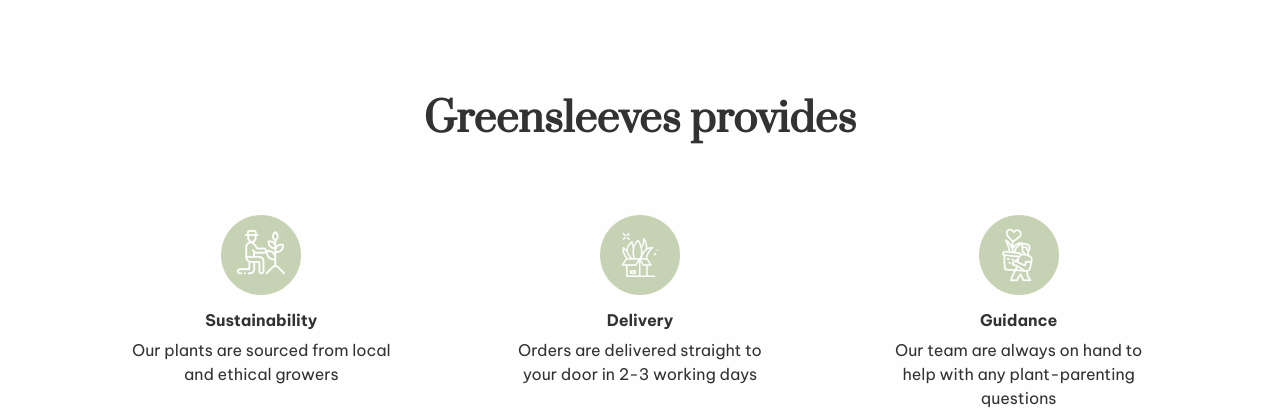
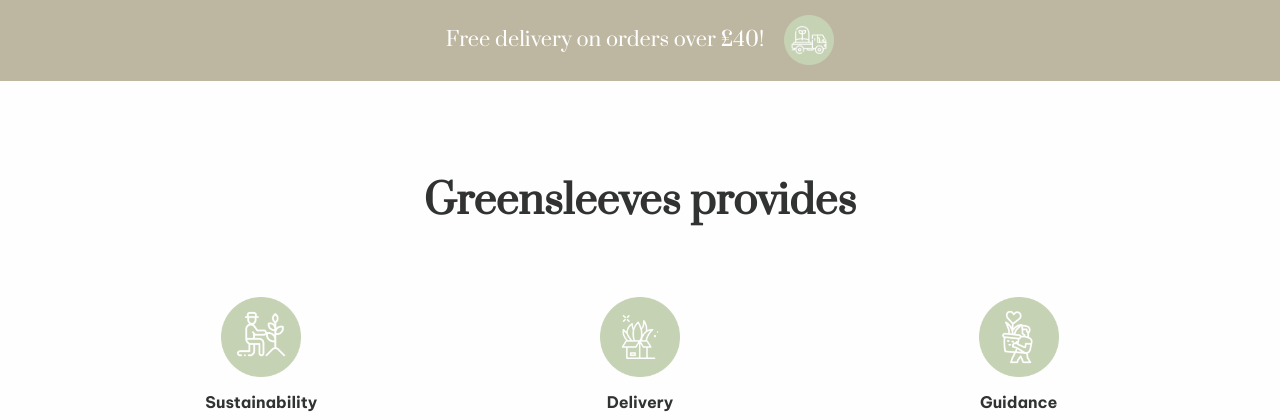
Before and after one commit to lmw95/MS4-greensleeves, a Django app: template home/templates/home/index.html in a window 1280 px wide. Shown: the part 911-1331 px from the top of the page. Run offline with Django 3.2, Linux system fonts and the light colour scheme; the template is opened without the code that fills it, so the values that code supplies are empty; parts of the project's set-up code (start-up, migrations or seed data) failed here and were passed over; some libraries are stand-ins or nearby versions.

Commit message:
Create discount banner and add to index.html

```diff
--- a/home/templates/home/index.html
+++ b/home/templates/home/index.html
@@ -38,6 +38,7 @@
         </div>
     </div>
 </div>
+{% include 'includes/discount.html' %}
 <div class="container-fluid why-greensleeves p-5">
     <div class="row">
         <div class="col-12 mb-4">
@@ -166,6 +167,7 @@
         </div>
     </div>
 </div>
+{% include 'includes/discount.html' %}
 <div class="container-fluid testimonials">
     <div class="row">
         <div class="col-12 testimonials-text p-5 d-flex flex-column">
--- a/static/css/_base.css
+++ b/static/css/_base.css
@@ -29,6 +29,7 @@ body {
     font-weight: 500;
     letter-spacing: 2px;
     font-family: var(--brand);
+    margin-right: 0;
 }
 
 .navbar-brand:hover {
@@ -107,3 +108,19 @@ body {
     margin-bottom: 0;
     padding-left: 0 !important;
 }
+
+/*----------------- [Discount banner] -----------------*/
+
+.discount-banner {
+    background-color: var(--beige);
+    font-family: var(--header);
+    color: var(--white);
+}
+
+.discount-banner h1 {
+    margin: 0;
+}
+
+.discount-banner img {
+    margin-left: 20px;
+}
--- a/static/css/_media-queries.css
+++ b/static/css/_media-queries.css
@@ -1,3 +1,11 @@
+@media only screen and (max-width: 322px) {
+
+    .discount-banner img {
+        margin-right: 20px;
+    }
+
+}
+
 @media only screen and (max-width: 375px) {
 
     .everyone-text h1 {
--- /dev/null
+++ b/templates/allauth/includes/discount.html
@@ -0,0 +1,8 @@
+<div class="container-fluid p-3 discount-banner d-flex justify-content-center align-items-center">
+    <div>
+        <h1 class="fs-5 text-center">Free delivery on orders over £40!</h1>
+    </div>
+    <div>
+        <img src="media/delivery-truck.png" height="50" width="50" class="my-auto">
+    </div>
+</div>
```
